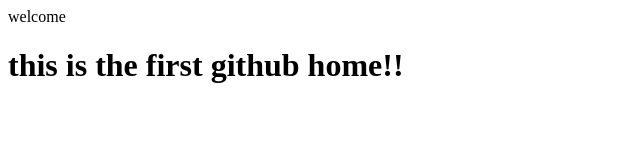
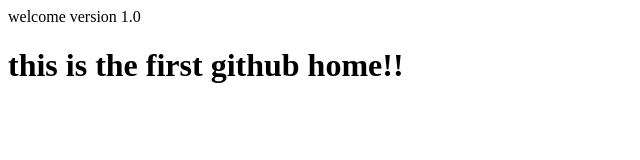
Before and after one commit to xiaochendegithub/first, a plain HTML site: page index.html in a window 1280 px wide. Shown: the full height of the page, 0-640 px from the left. Drawn offline with Linux system fonts and the light colour scheme.

Commit message:
add version
it is complete now

```diff
--- a/index.html
+++ b/index.html
@@ -1,6 +1,6 @@
 <html>
 <head>
-welcome
+welcome version 1.0
 </head>
 <body>
 <h1>this is the first github home!!</h1>
```
